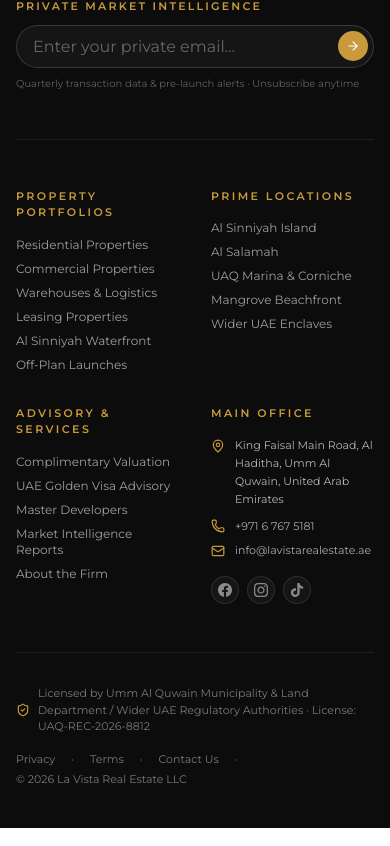
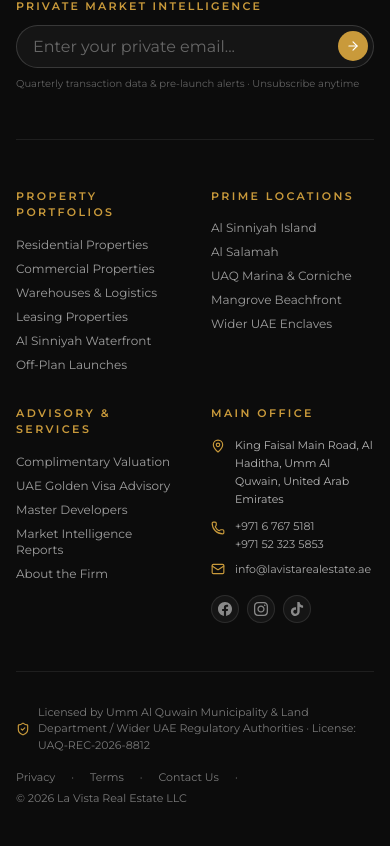
Before and after one commit to lavistarealestate26-ux/la-vista, a Next.js app: page /invest in a window 390 px wide. Shown: the part 1850-2696 px from the top of the page. Built offline with nearby package versions, Linux system fonts and the light colour scheme.

Commit message:
feat: add mobile phone number to footer main office contact section

```diff
--- a/src/components/layout/Footer.tsx
+++ b/src/components/layout/Footer.tsx
@@ -216,11 +216,16 @@ export default function Footer() {
                   {isRTL ? CONTACT_INFO.addressAr : CONTACT_INFO.address}
                 </a>
               </div>
-              <div className="flex items-center gap-2.5">
-                <Phone className="w-3.5 h-3.5 text-[#C99A3B] flex-shrink-0" />
-                <a href={`tel:${CONTACT_INFO.phone.replace(/\s+/g, "")}`} className="hover:text-[#C99A3B] transition-colors text-[11px]">
-                  {CONTACT_INFO.phone}
-                </a>
+              <div className="flex items-start gap-2.5">
+                <Phone className="w-3.5 h-3.5 text-[#C99A3B] flex-shrink-0 mt-0.5" />
+                <div className="space-y-1 text-[11px]">
+                  <a href={`tel:${CONTACT_INFO.phone.replace(/\s+/g, "")}`} className="hover:text-[#C99A3B] transition-colors block">
+                    {CONTACT_INFO.phone}
+                  </a>
+                  <a href={`tel:${CONTACT_INFO.whatsappDisplay.replace(/\s+/g, "")}`} className="hover:text-[#C99A3B] transition-colors block">
+                    {CONTACT_INFO.whatsappDisplay}
+                  </a>
+                </div>
               </div>
               <div className="flex items-center gap-2.5">
                 <Mail className="w-3.5 h-3.5 text-[#C99A3B] flex-shrink-0" />
--- a/src/data/contactInfo.ts
+++ b/src/data/contactInfo.ts
@@ -3,7 +3,8 @@ export const CONTACT_INFO = {
   tagline: "Premier Real Estate Brokerage in Umm Al Quwain & Wider UAE",
   phone: "+971 6 767 5181",
   phoneDisplay: "+971 6 767 5181",
-  mobile: "+971 6 767 5181",
+  mobile: "+971 52 323 5853",
+  mobileDisplay: "+971 52 323 5853",
   whatsappNumber: "971523235853",
   whatsappDisplay: "+971 52 323 5853",
   whatsappNumber2: "971559062108",
```
